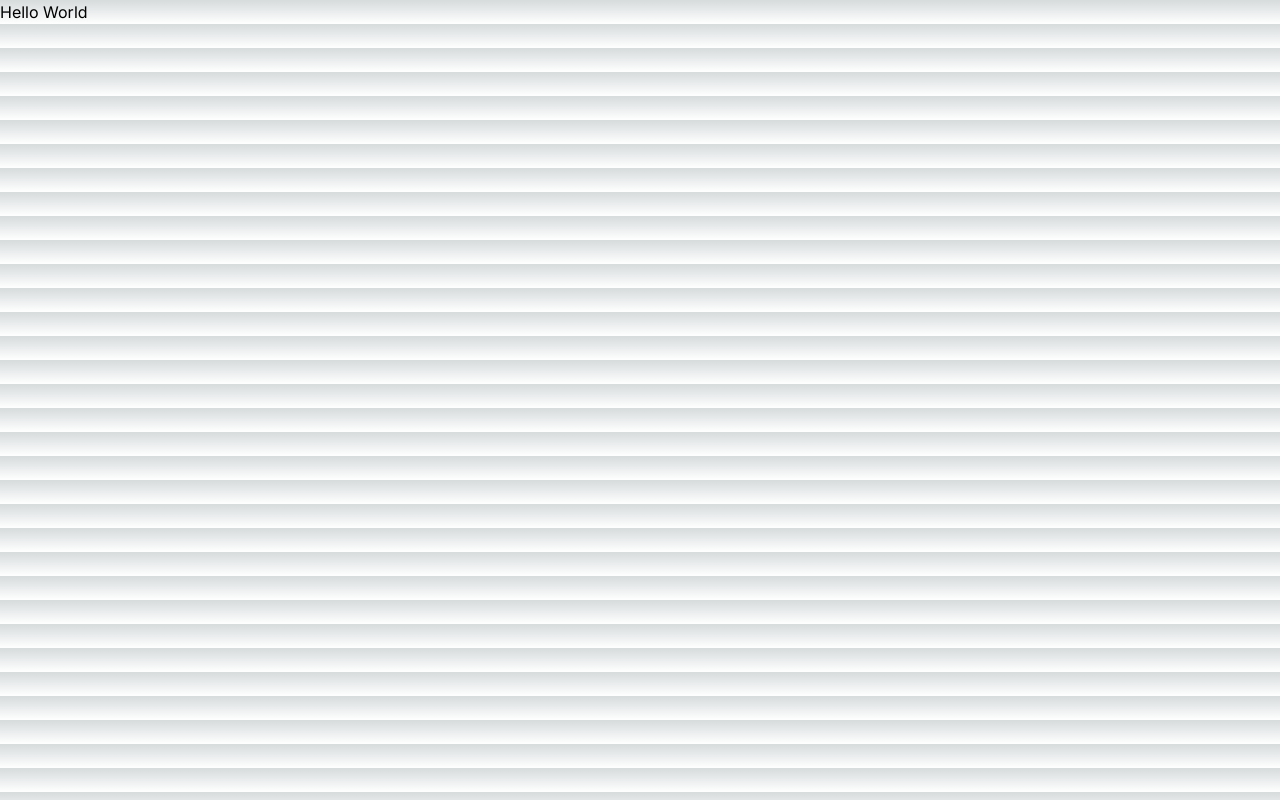
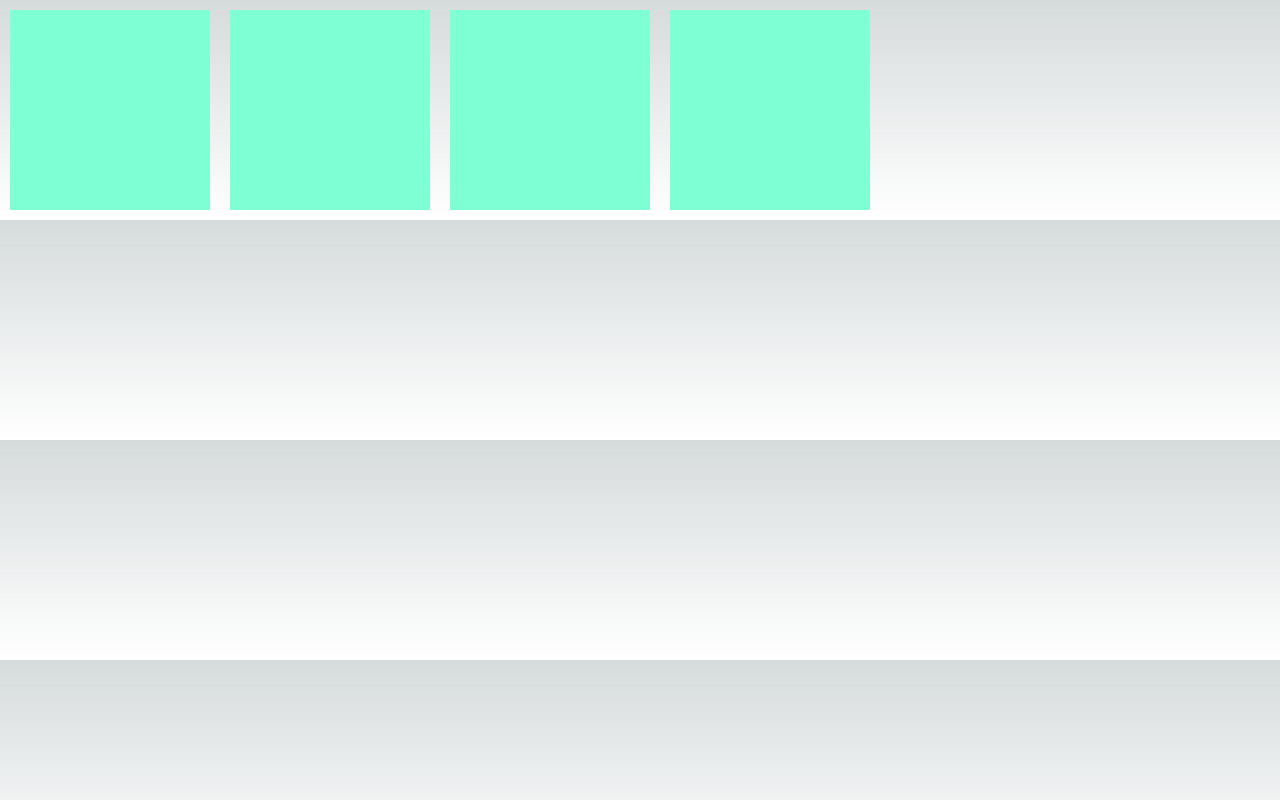
Before and after one commit to ahmedbouzid/shopify, a Next.js app: page / in a window 1280 px wide. Built offline with nearby package versions, Linux system fonts and the light colour scheme.

Commit message:
import component inside other + install sass

```diff
--- /dev/null
+++ b/app/css/flex.module.scss
@@ -0,0 +1,12 @@
+.parent {
+    display: flex;
+    flex-direction: row;
+
+}
+.children {
+    display: flex;
+    width: 200px;
+    height: 200px;
+    background-color: aquamarine;
+     margin: 10px;
+}
--- /dev/null
+++ b/app/css/flex.tsx
@@ -0,0 +1,13 @@
+
+import f from './flex.module.scss'
+const Flex = () => {
+    return (
+        <div className={f.parent}>
+            <div className={f.children}></div>
+            <div className={f.children}></div>
+            <div className={f.children}></div>
+            <div className={f.children}></div>
+        </div>
+    )
+}
+export default Flex ;
--- a/app/page.tsx
+++ b/app/page.tsx
@@ -1,12 +1,18 @@
 'use client';
 import { useEffect  } from "react";
 import play from "@/app/playground";
-
+import Flex from './css/flex'
 export default function Home() {
 
   useEffect(() => {
     play();
+
   }, []);
 
-  return <div>Hello World</div>;
+  return  (
+  <div>
+    <Flex/>
+
+  </div>
+           )
 }
--- a/package.json
+++ b/package.json
@@ -19,6 +19,7 @@
     "postcss": "8.4.24",
     "react": "18.2.0",
     "react-dom": "18.2.0",
+    "sass": "^1.63.6",
     "tailwindcss": "3.3.2",
     "typescript": "5.1.3"
   }
```
Also changed, not shown: 1 other file (tests, documents, lock files or other folders).
